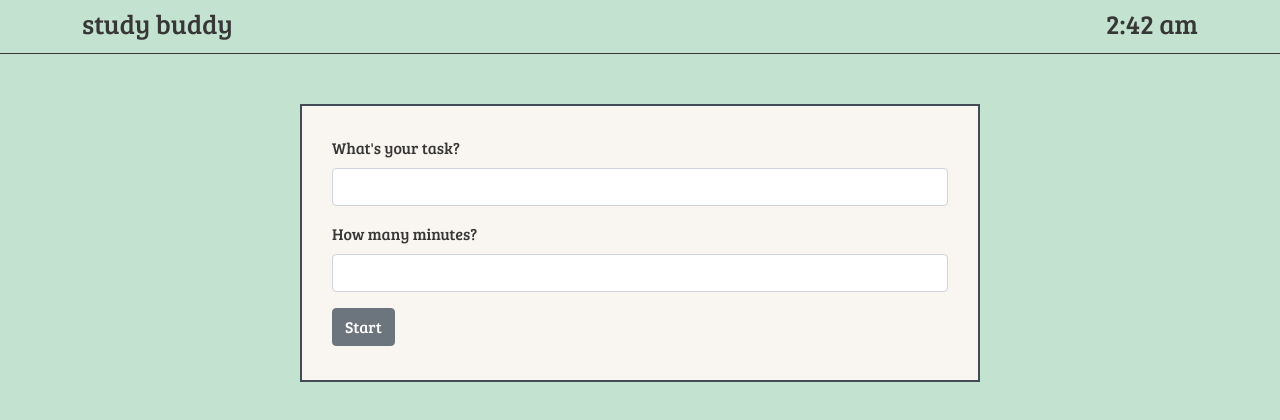
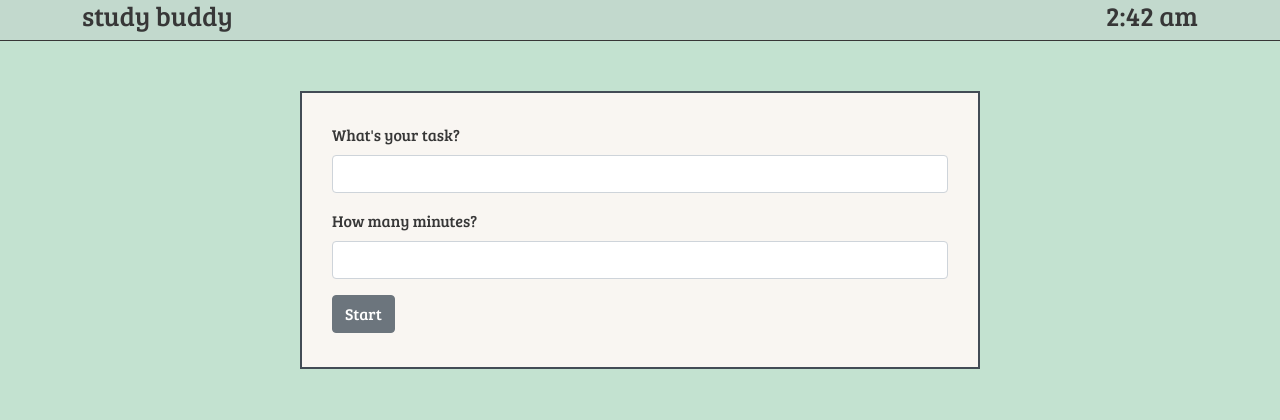
Before and after one commit to jairo8925/study-buddy, a React (Create React App) app in the folder frontend/: page / in a window 1280 px wide. Shown: the top 420 px of the page. Built offline with nearby package versions, Linux system fonts and the light colour scheme.

Commit message:
change color of header

```diff
--- a/frontend/src/components/App.js
+++ b/frontend/src/components/App.js
@@ -24,10 +24,14 @@ const App = () => {
   return (
     <div
       style={{
-        marginTop: '8px',
         fontFamily: 'Bree Serif',
         userSelect: 'none',
         color: '#373737',
+      }}
+    >
+      <div
+        style={{
+          backgroundColor: '#C2D9CD',
         }}
       >
         <Container>
@@ -40,7 +44,8 @@ const App = () => {
             </Col>
           </Row>
         </Container>
-      <hr style={{ color: '#373737', opacity: '100%', marginTop: '5px' }} />
+        <hr style={{ color: '#373737', opacity: '100%', margin: 0 }} />
+      </div>
       {busy ? (
         <Study task={task} duration={duration} onFinish={onFinish} />
       ) : (
```
Lines whose indentation alone changed are shown as unchanged.
